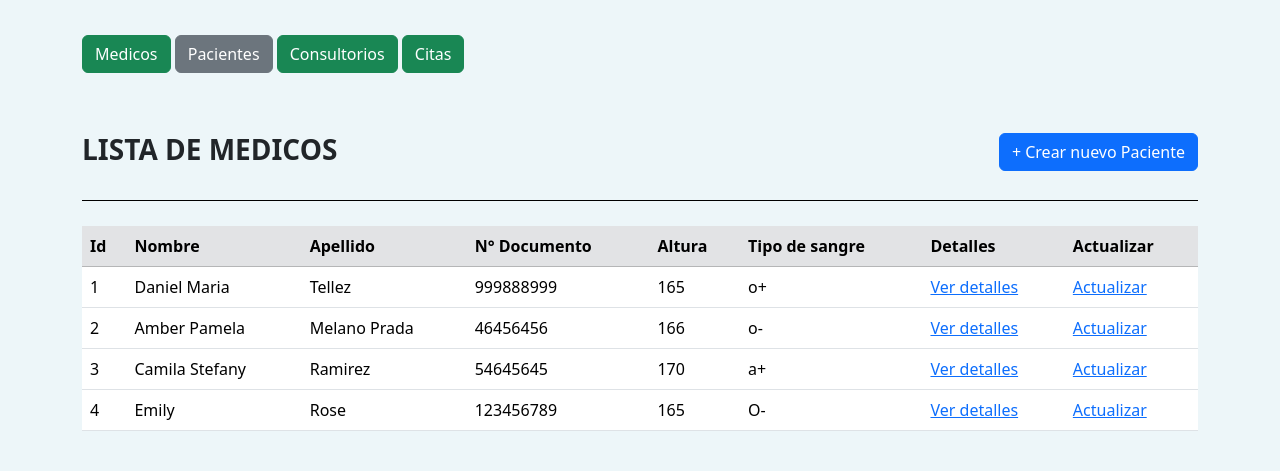
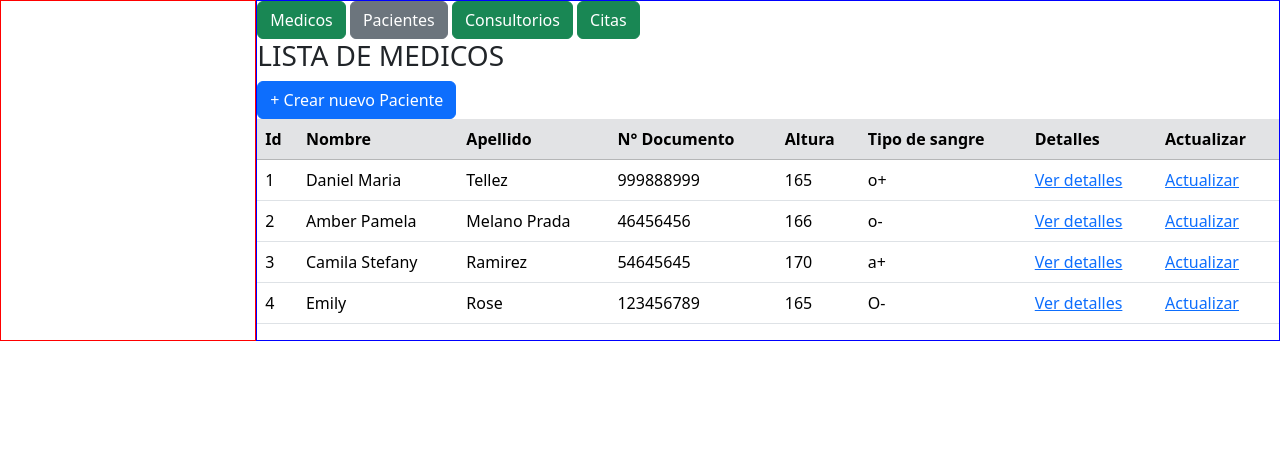
Before and after one commit to JDDAR/ProyectCitas, a Flask app: page /pacientes in a window 1280 px wide. Shown: the top 471 px of the page. Run offline with Flask 3, Linux system fonts and the light colour scheme; data comes from the database, SQL or seed files in the repository.

Commit message:
Proyecto Final creando front de info-Pacientes

```diff
--- a/app/templates/pacientes/pacientes.html
+++ b/app/templates/pacientes/pacientes.html
@@ -5,46 +5,13 @@
     <meta name="viewport" content="width=device-width, initial-scale=1.0">
     <link rel="stylesheet" href="https://cdn.jsdelivr.net/npm/bootstrap@5.3.3/dist/css/bootstrap.min.css">
     <title>Lista de Pacientes</title>
-    <style>
-* {
-  padding: 0;
-  margin: 0;
-  box-sizing: border-box;
-}
-      body {
-        background-color: #edf6f9;
-      }
-      .sectionHomeTable {
-        padding-top: 35px;
-      }
-      .navPage {
-        padding-bottom: 35px;
-        display: flex;
-        justify-content: space-between;
-      }
-      .sectionTable {
+    <link rel="stylesheet" href="{{ url_for('static', filename = 'info/infoUser.css')}}">
 
-        border-radius: 12px;
-      }
-      .articleTable {
-        margin: 0;
-        padding-top: 25px;
-        padding-bottom: 25px;
-      }
-      .navHeaderTable {
-        display: flex;
-        justify-content: space-between;
-        align-items: flex-start;
-        padding: 25px 0px;
-        border-bottom: 1px solid black;
-      }
-      .sectionHomeTable H3 {
-        font-weight: bold;
-      }
-    </style>
   </head>
   <body>
-    <section class="container sectionHomeTable">
+    <section class="sectionHomeTable">
+      <section class="navLeft"></section>
+      <section class="contenidoRight">
         <nav class="navPage">
           <div>
             <a class="btn btn-success" href="http://127.0.0.1:5000/medicos">Medicos</a>
@@ -91,5 +58,6 @@
           </article>
         </section>
       </section>
+    </section>
   </body>
 </html>
```
Lines whose indentation alone changed are shown as unchanged.
